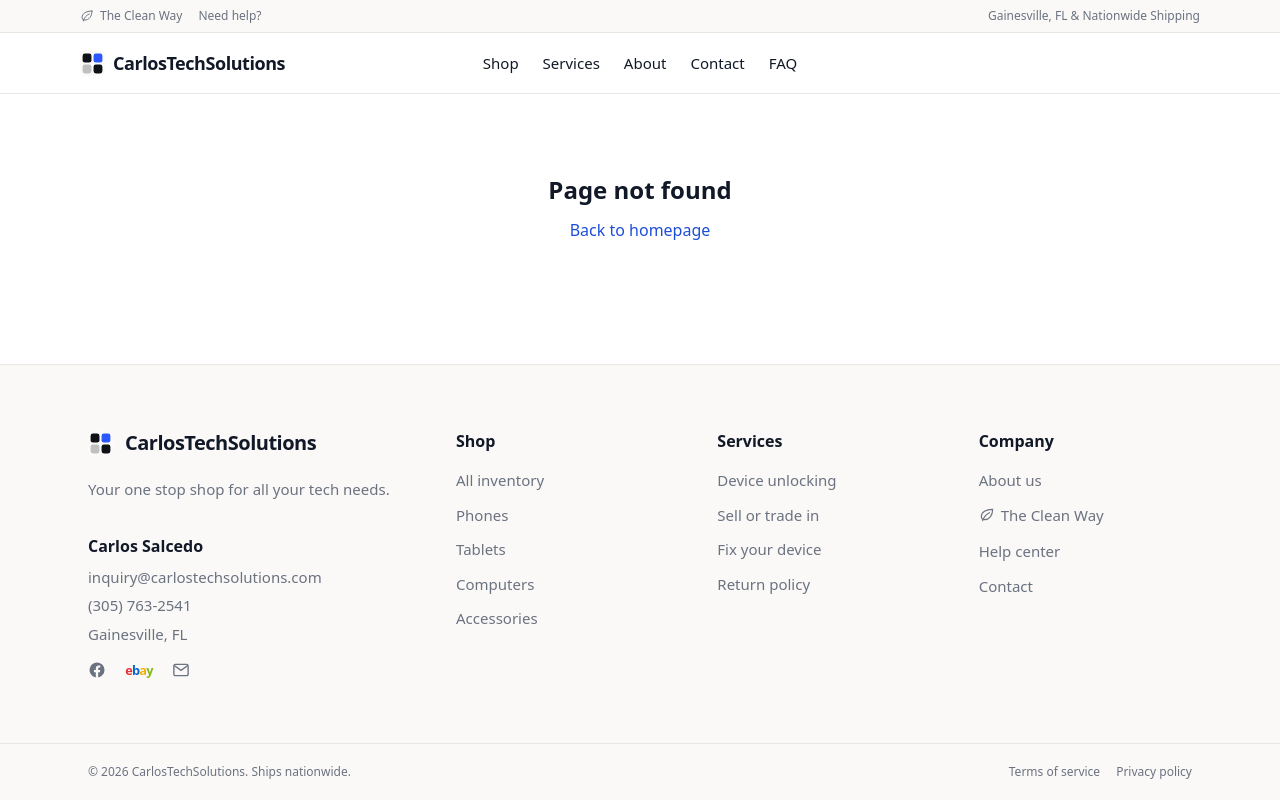
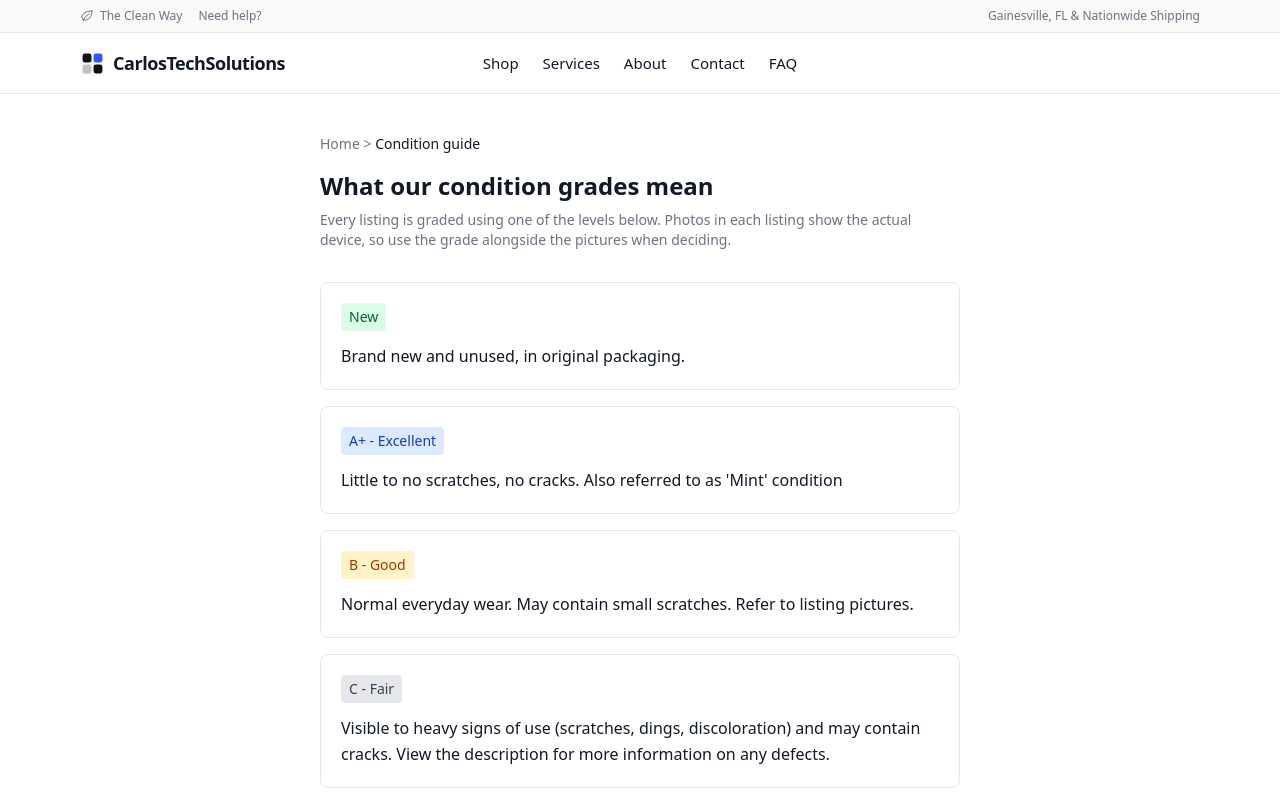
Before and after one commit to carlossalcedo1/CarlosTechSolutions-Business, a React (Vite) app in the folder frontend/: page /conditions in a window 1280 px wide. Shown: the top 800 px of the page. Built offline with nearby package versions, Linux system fonts and the light colour scheme.

Commit message:
conditions page

```diff
--- a/frontend/src/App.tsx
+++ b/frontend/src/App.tsx
@@ -10,6 +10,7 @@ import { CheckoutSuccessPage } from "./pages/CheckoutSuccessPage";
 import { CheckoutCancelledPage } from "./pages/CheckoutCancelledPage";
 import { ServicesPage } from "./pages/ServicesPage";
 import { ReturnPolicyPage } from "./pages/ReturnPolicyPage";
+import { ConditionsPage } from "./pages/ConditionsPage";
 import { TermsPage } from "./pages/TermsPage";
 import { PrivacyPolicyPage } from "./pages/PrivacyPolicyPage";
 import { HelpCenterPage } from "./pages/HelpCenterPage";
@@ -33,6 +34,7 @@ export function App() {
           <Route path="checkout/cancelled" element={<CheckoutCancelledPage />} />
           <Route path="help" element={<HelpCenterPage />} />
           <Route path="returns" element={<ReturnPolicyPage />} />
+          <Route path="conditions" element={<ConditionsPage />} />
           <Route path="terms" element={<TermsPage />} />
           <Route path="privacy" element={<PrivacyPolicyPage />} />
           <Route path="*" element={<NotFoundPage />} />
--- a/frontend/src/components/ConditionBadge.tsx
+++ b/frontend/src/components/ConditionBadge.tsx
@@ -1,3 +1,4 @@
+import { Link } from "react-router-dom";
 import type { Condition } from "../types";
 
 const styles: Record<Condition, string> = {
@@ -7,10 +8,36 @@ const styles: Record<Condition, string> = {
   "C - Fair": "bg-gray-200 text-gray-700",
 };
 
-export function ConditionBadge({ condition }: { condition: Condition }) {
-  return (
-    <span className={`inline-block rounded px-2 py-1 text-xs font-medium ${styles[condition]}`}>
-      {condition}
-    </span>
-  );
+// Section ids on the /conditions page, so a badge can deep-link straight to
+// its own grade instead of just the top of the guide.
+export const CONDITION_ANCHORS: Record<Condition, string> = {
+  New: "new",
+  "A+ - Excellent": "a-plus",
+  "B - Good": "b",
+  "C - Fair": "c",
+};
+
+export function ConditionBadge({
+  condition,
+  linkToGuide = false,
+}: {
+  condition: Condition;
+  /** Makes the badge a link to its grade's explanation on /conditions. */
+  linkToGuide?: boolean;
+}) {
+  const className = `inline-block rounded px-2 py-1 text-xs font-medium ${styles[condition]}`;
+
+  if (linkToGuide) {
+    return (
+      <Link
+        to={`/conditions#${CONDITION_ANCHORS[condition]}`}
+        className={`${className} transition hover:opacity-80 hover:underline`}
+        aria-label={`${condition} — see what this condition grade means`}
+      >
+        {condition}
+      </Link>
+    );
+  }
+
+  return <span className={className}>{condition}</span>;
 }
--- /dev/null
+++ b/frontend/src/pages/ConditionsPage.tsx
@@ -0,0 +1,72 @@
+import { Link } from "react-router-dom";
+import type { Condition } from "../types";
+import { CONDITION_ANCHORS } from "../components/ConditionBadge";
+
+interface ConditionInfo {
+  condition: Condition;
+  badgeClass: string;
+  description: string;
+}
+
+const CONDITIONS: ConditionInfo[] = [
+  {
+    condition: "New",
+    badgeClass: "bg-green-100 text-green-800",
+    description: "Brand new and unused, in original packaging.",
+  },
+  {
+    condition: "A+ - Excellent",
+    badgeClass: "bg-blue-100 text-blue-800",
+    description: "Little to no scratches, no cracks. Also referred to as 'Mint' condition",
+  },
+  {
+    condition: "B - Good",
+    badgeClass: "bg-amber-100 text-amber-800",
+    description:
+      "Normal everyday wear. May contain small scratches. Refer to listing pictures.",
+  },
+  {
+    condition: "C - Fair",
+    badgeClass: "bg-gray-200 text-gray-700",
+    description:
+      "Visible to heavy signs of use (scratches, dings, discoloration) and may contain cracks. View the description for more information on any defects.",
+  },
+];
+
+export function ConditionsPage() {
+  return (
+    <div className="mx-auto max-w-2xl px-4 py-10">
+      <nav className="mb-4 text-sm text-muted">
+        <Link to="/" className="hover:text-brand">
+          Home
+        </Link>{" "}
+        &gt; <span className="text-ink">Condition guide</span>
+      </nav>
+
+      <h1 className="text-2xl font-semibold text-ink">What our condition grades mean</h1>
+      <p className="mt-2 text-sm text-muted">
+        Every listing is graded using one of the levels below. Photos in each listing show the
+        actual device, so use the grade alongside the pictures when deciding.
+      </p>
+
+      <div className="mt-8 space-y-4">
+        {CONDITIONS.map(({ condition, badgeClass, description }) => (
+          <section
+            key={condition}
+            id={CONDITION_ANCHORS[condition]}
+            aria-labelledby={`${CONDITION_ANCHORS[condition]}-heading`}
+            className="scroll-mt-24 rounded-lg border border-hairline p-5"
+          >
+            <span
+              id={`${CONDITION_ANCHORS[condition]}-heading`}
+              className={`inline-block rounded px-2 py-1 text-sm font-medium ${badgeClass}`}
+            >
+              {condition}
+            </span>
+            <p className="mt-3 leading-relaxed text-ink">{description}</p>
+          </section>
+        ))}
+      </div>
+    </div>
+  );
+}
--- a/frontend/src/pages/ProductDetailPage.tsx
+++ b/frontend/src/pages/ProductDetailPage.tsx
@@ -107,7 +107,7 @@ export function ProductDetailPage() {
           <h1 className="text-2xl font-semibold text-ink">{item.name}</h1>
           <p className="mt-1 text-2xl font-semibold text-ink">{formatPrice(item.priceCents)}</p>
           <div className="mt-2 flex items-center gap-2">
-            <ConditionBadge condition={item.condition} />
+            <ConditionBadge condition={item.condition} linkToGuide />
             {isSold && (
               <span className="rounded-full bg-ink px-2.5 py-1 text-xs font-semibold text-white">
                 Sold
@@ -228,6 +228,10 @@ export function ProductDetailPage() {
             Ships same day · Same or next-day local pickup ·{" "}
             <Link to="/returns" className="text-brand hover:underline">
               Return policy
+            </Link>{" "}
+            ·{" "}
+            <Link to="/conditions" className="text-brand hover:underline">
+              Condition guide
             </Link>
           </p>
         </div>
```
